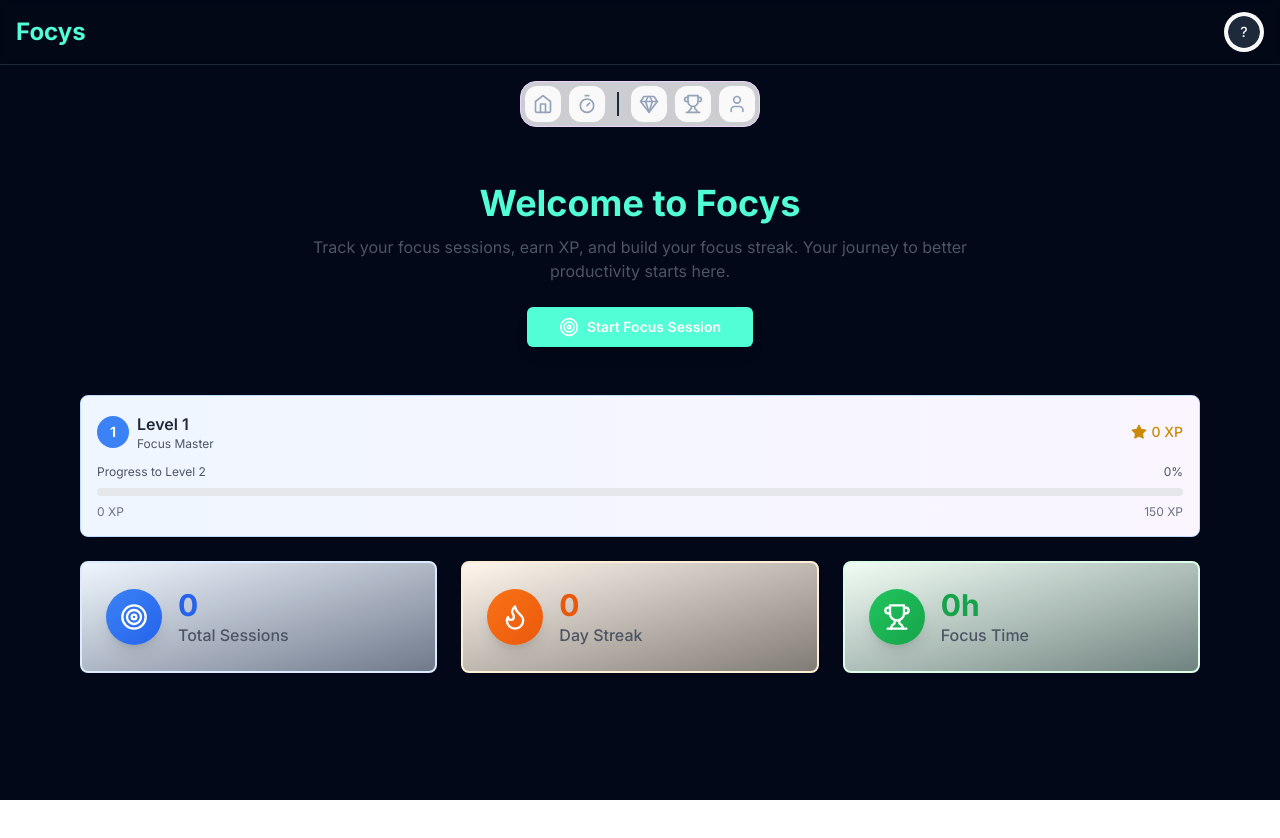
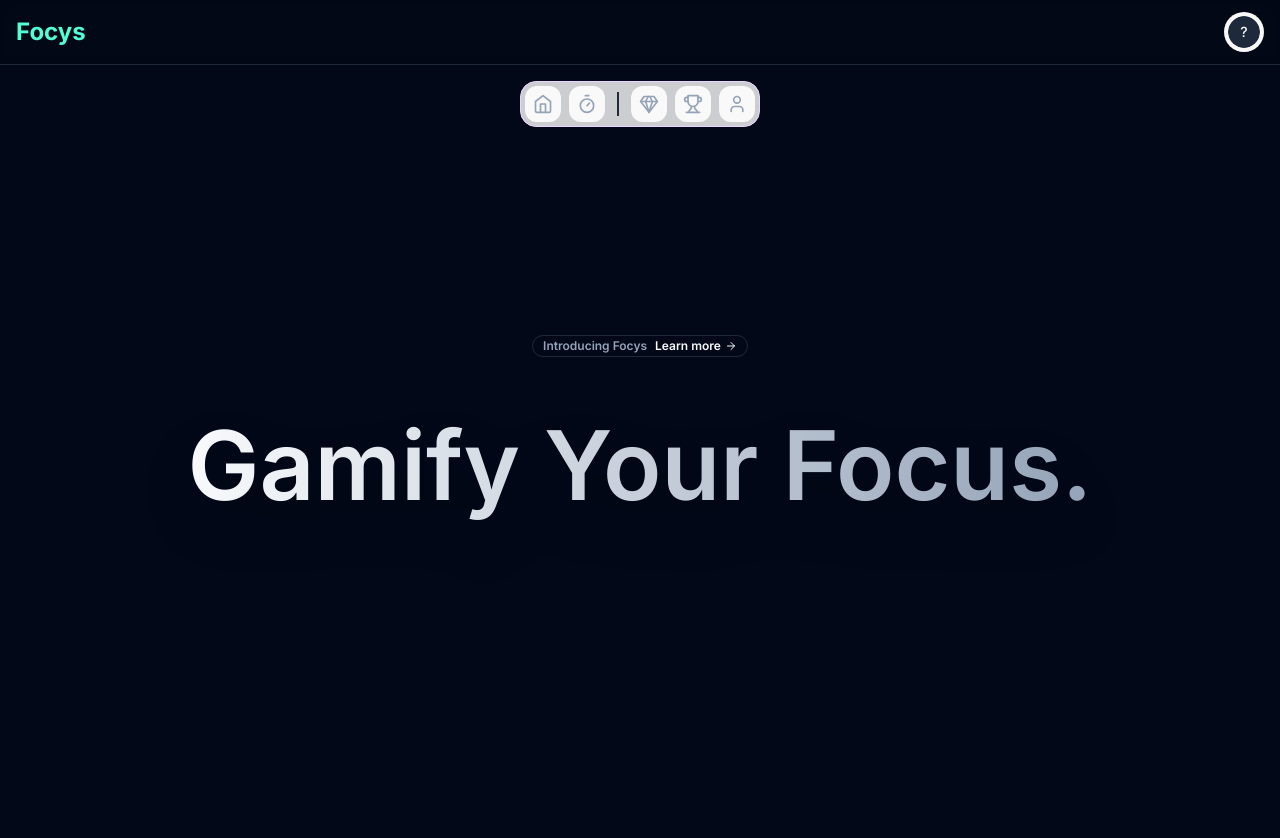
Before and after one commit to er4l1m4d/Focys, a React (Vite) app: page / in a window 1280 px wide. Shown: the top 838 px of the page. Before the commit the page ends 800 px from the top, so only its background shows below. Built offline with nearby package versions, Linux system fonts and the light colour scheme; the HTML template or start-up script is replaced by a standard one.

Commit message:
added Heroes
to beautify the website more

```diff
--- a/package.json
+++ b/package.json
@@ -18,7 +18,7 @@
     "@radix-ui/react-label": "^2.1.7",
     "@radix-ui/react-popover": "^1.1.14",
     "@radix-ui/react-progress": "^1.0.0",
-    "@radix-ui/react-slot": "^1.0.2",
+    "@radix-ui/react-slot": "^1.2.3",
     "@radix-ui/react-toast": "^1.1.5",
     "@tanstack/react-query": "^4.36.1",
     "buffer": "^6.0.3",
--- a/src/App.tsx
+++ b/src/App.tsx
@@ -2,6 +2,7 @@ import { BrowserRouter as Router, Routes, Route, Link } from 'react-router-dom'
 import { ToastProvider } from './components/ui/toast-simple'
 import { Web3Provider } from './providers/Web3Provider'
 import { Dashboard } from './pages/Dashboard'
+import Landing from './pages/Landing'
 import { FocusTimer } from './pages/FocusTimer'
 import { Crystals } from './pages/Crystals'
 import { Profile } from './pages/Profile'
@@ -11,7 +12,10 @@ import { UserProfile } from './components/profile/UserProfile'
 import useTimerStore from './stores/useTimerStore'
 import { useEffect } from 'react'
 
+import { useWalletStore } from './stores/useWalletStore'
+
 function AppContent() {
+  const isConnected = useWalletStore((state) => state.isConnected);
   const initializeTimer = useTimerStore((state) => state.resetTimer)
 
   // Initialize app state
@@ -40,11 +44,12 @@ function AppContent() {
         {/* Main content - Mobile-optimized spacing */}
         <main className="pb-4 sm:pb-6">
           <Routes>
-            <Route path="/" element={<Dashboard />} />
+            <Route path="/" element={<Landing />} />
+            <Route path="/dashboard" element={isConnected ? <Dashboard /> : <Landing />} />
             <Route path="/timer" element={<FocusTimer />} />
             <Route path="/crystals" element={<Crystals />} />
+            <Route path="/profile" element={<Profile />} />
             <Route path="/achievements" element={<Achievements />} />
-            <Route path="/profile" element={<Profile />} />
           </Routes>
         </main>
       </div>
--- /dev/null
+++ b/src/components/ui/glow.tsx
@@ -0,0 +1,45 @@
+import React from "react";
+import { cn } from "@/lib/utils";
+import { cva, VariantProps } from "class-variance-authority";
+
+const glowVariants = cva("absolute w-full", {
+  variants: {
+    variant: {
+      top: "top-0",
+      above: "-top-[128px]",
+      bottom: "bottom-0",
+      below: "-bottom-[128px]",
+      center: "top-[50%]",
+    },
+  },
+  defaultVariants: {
+    variant: "top",
+  },
+});
+
+const Glow = React.forwardRef<
+  HTMLDivElement,
+  React.HTMLAttributes<HTMLDivElement> & VariantProps<typeof glowVariants>
+>(({ className, variant, ...props }, ref) => (
+  <div
+    ref={ref}
+    className={cn(glowVariants({ variant }), className)}
+    {...props}
+  >
+    <div
+      className={cn(
+        "absolute left-1/2 h-[256px] w-[60%] -translate-x-1/2 scale-[2.5] rounded-[50%] bg-[radial-gradient(ellipse_at_center,_hsla(var(--brand-foreground)/.5)_10%,_hsla(var(--brand-foreground)/0)_60%)] sm:h-[512px]",
+        variant === "center" && "-translate-y-1/2",
+      )}
+    />
+    <div
+      className={cn(
+        "absolute left-1/2 h-[128px] w-[40%] -translate-x-1/2 scale-[2] rounded-[50%] bg-[radial-gradient(ellipse_at_center,_hsla(var(--brand)/.3)_10%,_hsla(var(--brand-foreground)/0)_60%)] sm:h-[256px]",
+        variant === "center" && "-translate-y-1/2",
+      )}
+    />
+  </div>
+));
+Glow.displayName = "Glow";
+
+export { Glow };
--- /dev/null
+++ b/src/components/ui/hero-section.tsx
@@ -0,0 +1,114 @@
+import { Button } from "@/components/ui/button";
+import { Badge } from "@/components/ui/badge";
+import { ArrowRight } from "lucide-react";
+import { Mockup, MockupFrame } from "@/components/ui/mockup";
+import { Glow } from "@/components/ui/glow";
+import { cn } from "@/lib/utils";
+
+import * as React from "react";
+
+interface HeroAction {
+  text: string;
+  href: string;
+  icon?: React.ReactNode;
+  variant?: "default" | "outline" | "secondary" | "destructive" | "ghost" | "link";
+  onClick?: () => void;
+}
+
+interface HeroProps {
+  badge?: {
+    text: string;
+    action: {
+      text: string;
+      href: string;
+    };
+  };
+  title: string;
+  description: string;
+  actions: HeroAction[];
+  image: {
+    light: string;
+    dark: string;
+    alt: string;
+  };
+}
+
+export function HeroSection({
+  badge,
+  title,
+  description,
+  actions,
+  image,
+}: HeroProps) {
+  const [isDark, setIsDark] = React.useState(false);
+  React.useEffect(() => {
+    setIsDark(window.matchMedia && window.matchMedia('(prefers-color-scheme: dark)').matches);
+  }, []);
+  const imageSrc = isDark ? image.dark : image.light;
+
+  return (
+    <section
+      className={cn(
+        "bg-background text-foreground",
+        "py-12 sm:py-24 md:py-32 px-4",
+        "fade-bottom overflow-hidden pb-0"
+      )}
+    >
+      <div className="mx-auto flex max-w-container flex-col gap-12 pt-16 sm:gap-24">
+        <div className="flex flex-col items-center gap-6 text-center sm:gap-12">
+          {/* Badge */}
+          {badge && (
+            <Badge variant="outline" className="animate-appear gap-2">
+              <span className="text-muted-foreground">{badge.text}</span>
+              <a href={badge.action.href} className="flex items-center gap-1">
+                {badge.action.text}
+                <ArrowRight className="h-3 w-3" />
+              </a>
+            </Badge>
+          )}
+
+          {/* Title */}
+          <h1 className="relative z-10 inline-block animate-appear bg-gradient-to-r from-foreground to-muted-foreground bg-clip-text text-4xl font-semibold leading-tight text-transparent drop-shadow-2xl sm:text-6xl sm:leading-tight md:text-8xl md:leading-tight">
+            {title}
+          </h1>
+
+          {/* Description */}
+          <p className="text-md relative z-10 max-w-[550px] animate-appear font-medium text-muted-foreground opacity-0 delay-100 sm:text-xl">
+            {description}
+          </p>
+
+          {/* Actions */}
+          <div className="relative z-10 flex animate-appear justify-center gap-4 opacity-0 delay-300">
+            <div className="relative z-10 flex animate-appear justify-center gap-4 opacity-0 delay-300">
+              {actions.map((action, index) => (
+                <Button key={index} variant={action.variant as any} size="lg" asChild onClick={action.onClick}>
+                  <a href={action.href} className="flex items-center gap-2">
+                    {action.icon}
+                    {action.text}
+                  </a>
+                </Button>
+              ))}
+            </div>
+          </div>
+
+          {/* Image with Glow */}
+          <div className="relative pt-12">
+            <MockupFrame className="animate-appear opacity-0 delay-700" size="small">
+              <Mockup type="responsive">
+                <img
+                  src={imageSrc}
+                  alt={image.alt}
+                  width={1248}
+                  height={765}
+                  style={{ width: "100%", height: "auto" }}
+                  loading="eager"
+                />
+              </Mockup>
+            </MockupFrame>
+            <Glow variant="top" className="animate-appear-zoom opacity-0 delay-1000" />
+          </div>
+        </div>
+      </div>
+    </section>
+  );
+}
--- /dev/null
+++ b/src/components/ui/mockup.tsx
@@ -0,0 +1,65 @@
+import React from "react";
+import { cn } from "@/lib/utils";
+import { cva, type VariantProps } from "class-variance-authority";
+
+const mockupVariants = cva(
+  "flex relative z-10 overflow-hidden shadow-2xl border border-border/5 border-t-border/15",
+  {
+    variants: {
+      type: {
+        mobile: "rounded-[48px] max-w-[350px]",
+        responsive: "rounded-md",
+      },
+    },
+    defaultVariants: {
+      type: "responsive",
+    },
+  },
+);
+
+export interface MockupProps
+  extends React.HTMLAttributes<HTMLDivElement>,
+    VariantProps<typeof mockupVariants> {}
+
+const Mockup = React.forwardRef<HTMLDivElement, MockupProps>(
+  ({ className, type, ...props }, ref) => (
+    <div
+      ref={ref}
+      className={cn(mockupVariants({ type, className }))}
+      {...props}
+    />
+  ),
+);
+Mockup.displayName = "Mockup";
+
+const frameVariants = cva(
+  "bg-accent/5 flex relative z-10 overflow-hidden rounded-2xl",
+  {
+    variants: {
+      size: {
+        small: "p-2",
+        large: "p-4",
+      },
+    },
+    defaultVariants: {
+      size: "small",
+    },
+  },
+);
+
+export interface MockupFrameProps
+  extends React.HTMLAttributes<HTMLDivElement>,
+    VariantProps<typeof frameVariants> {}
+
+const MockupFrame = React.forwardRef<HTMLDivElement, MockupFrameProps>(
+  ({ className, size, ...props }, ref) => (
+    <div
+      ref={ref}
+      className={cn(frameVariants({ size, className }))}
+      {...props}
+    />
+  ),
+);
+MockupFrame.displayName = "MockupFrame";
+
+export { Mockup, MockupFrame };
--- /dev/null
+++ b/src/pages/Landing.tsx
@@ -0,0 +1,68 @@
+import { HeroSection } from "@/components/ui/hero-section";
+import { useWalletStore } from "@/stores/useWalletStore";
+import { useNavigate } from "react-router-dom";
+import { ArrowRight, Github } from "lucide-react";
+
+export default function Landing() {
+  const { setConnection, currentProfile } = useWalletStore();
+
+  // Focys wallet connect logic: replace with your actual wallet connect function
+  async function connectWallet() {
+    if (!(window as any).ethereum) {
+      alert('MetaMask or another Ethereum wallet is required.');
+      return;
+    }
+    try {
+      const provider = (window as any).ethereum;
+      const accounts = await provider.request({ method: 'eth_requestAccounts' });
+      const address = accounts[0];
+      const chainIdHex = await provider.request({ method: 'eth_chainId' });
+      const chainId = parseInt(chainIdHex, 16);
+      setConnection(address, chainId);
+    } catch (error) {
+      alert('Wallet connection failed.');
+      console.error(error);
+    }
+  }
+  const navigate = useNavigate();
+
+  // If already connected, go to dashboard
+  if (currentProfile?.isConnected) {
+    navigate("/dashboard");
+    return null;
+  }
+
+  return (
+    <HeroSection
+      badge={{
+        text: "Introducing Focys",
+        action: {
+          text: "Learn more",
+          href: "/about",
+        },
+      }}
+      title="Gamify Your Focus."
+      description="Focys helps you build deep focus habits and track your progress, with Web3-powered rewards and permanent session history."
+      actions={[
+        {
+          text: "Get Started",
+          href: "#",
+          icon: <ArrowRight className="h-5 w-5" />,
+          variant: "default",
+          onClick: connectWallet,
+        },
+        {
+          text: "GitHub",
+          href: "https://github.com/er4l1m4d/Focys",
+          icon: <Github className="h-5 w-5" />,
+          variant: "outline",
+        },
+      ]}
+      image={{
+        light: "https://images.unsplash.com/photo-1506744038136-46273834b3fb?auto=format&fit=crop&w=1248&q=80",
+        dark: "https://images.unsplash.com/photo-1465101046530-73398c7f28ca?auto=format&fit=crop&w=1248&q=80",
+        alt: "Focys App Screenshot",
+      }}
+    />
+  );
+}
```
Also changed, not shown: 1 other file (tests, documents, lock files or other folders).
